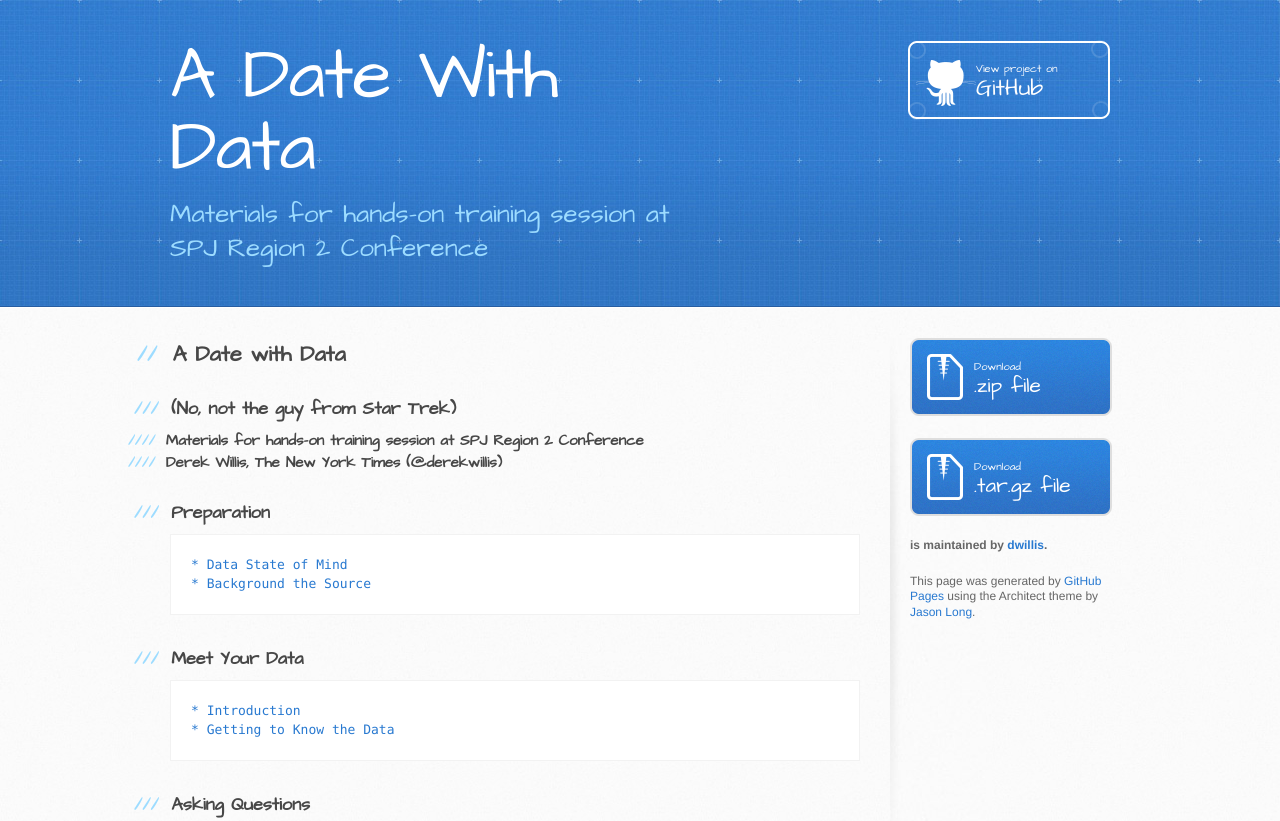
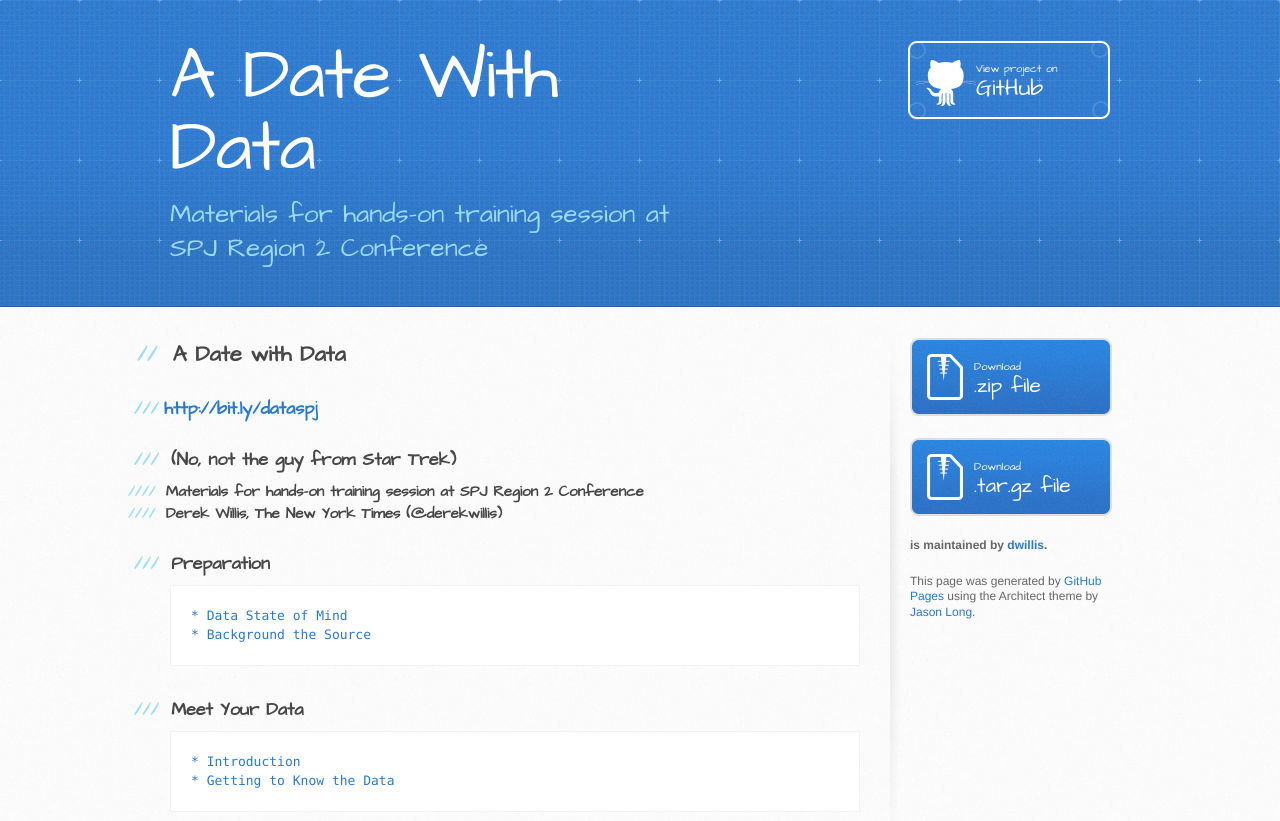
Before and after one commit to dwillis/interviewing-data, a plain HTML site: page index.html in a window 1280 px wide. Shown: the top 821 px of the page. Drawn offline with Linux system fonts and the light colour scheme.

Commit message:
added link

```diff
--- a/index.html
+++ b/index.html
@@ -30,6 +30,7 @@
         <section id="main-content">
           <h2>
 <a name="a-date-with-data" class="anchor" href="#a-date-with-data"><span class="octicon octicon-link"></span></a>A Date with Data</h2>
+<h3><a href="http://bit.ly/dataspj">http://bit.ly/dataspj</a></h3>
 
 <h3>
 <a name="no-not-the-guy-from-star-trek" class="anchor" href="#no-not-the-guy-from-star-trek"><span class="octicon octicon-link"></span></a>(No, not the guy from Star Trek)</h3>
```
